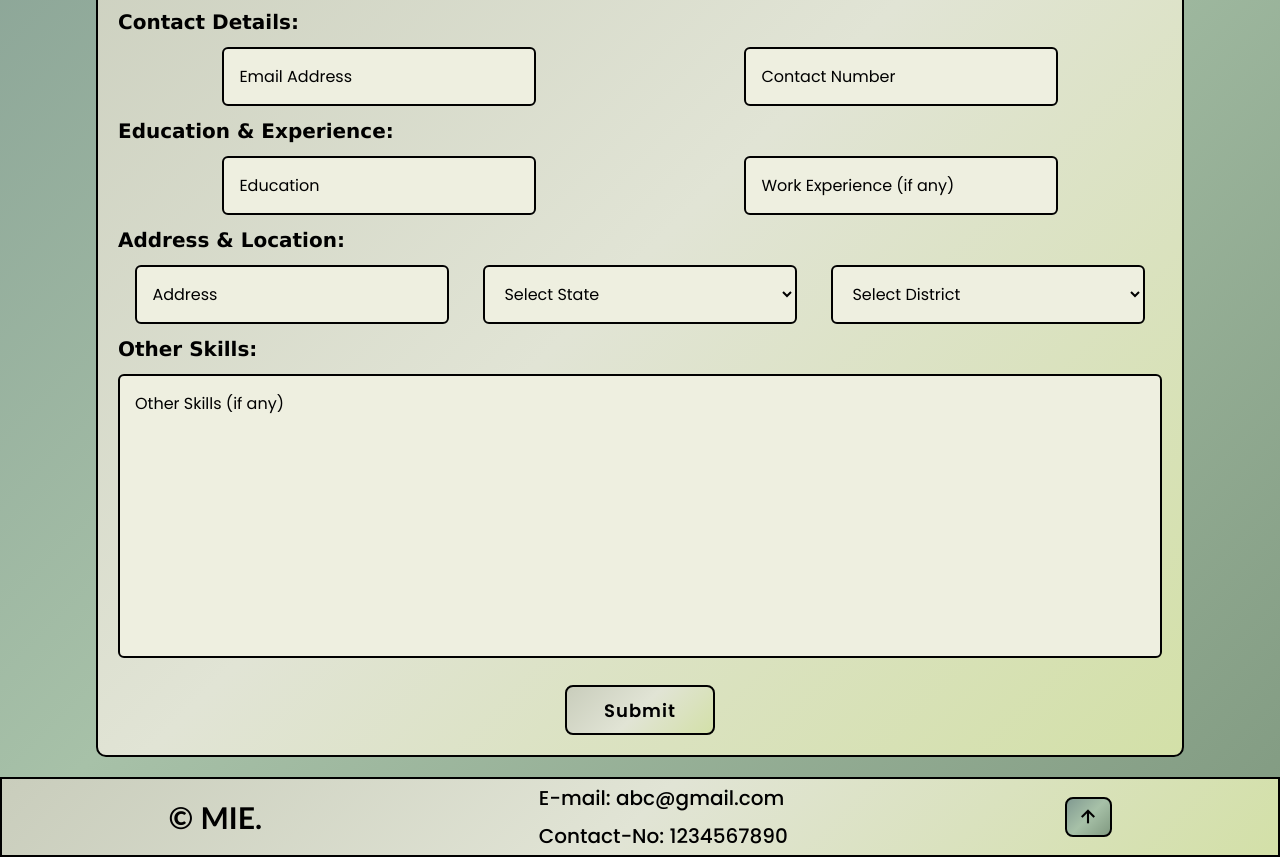
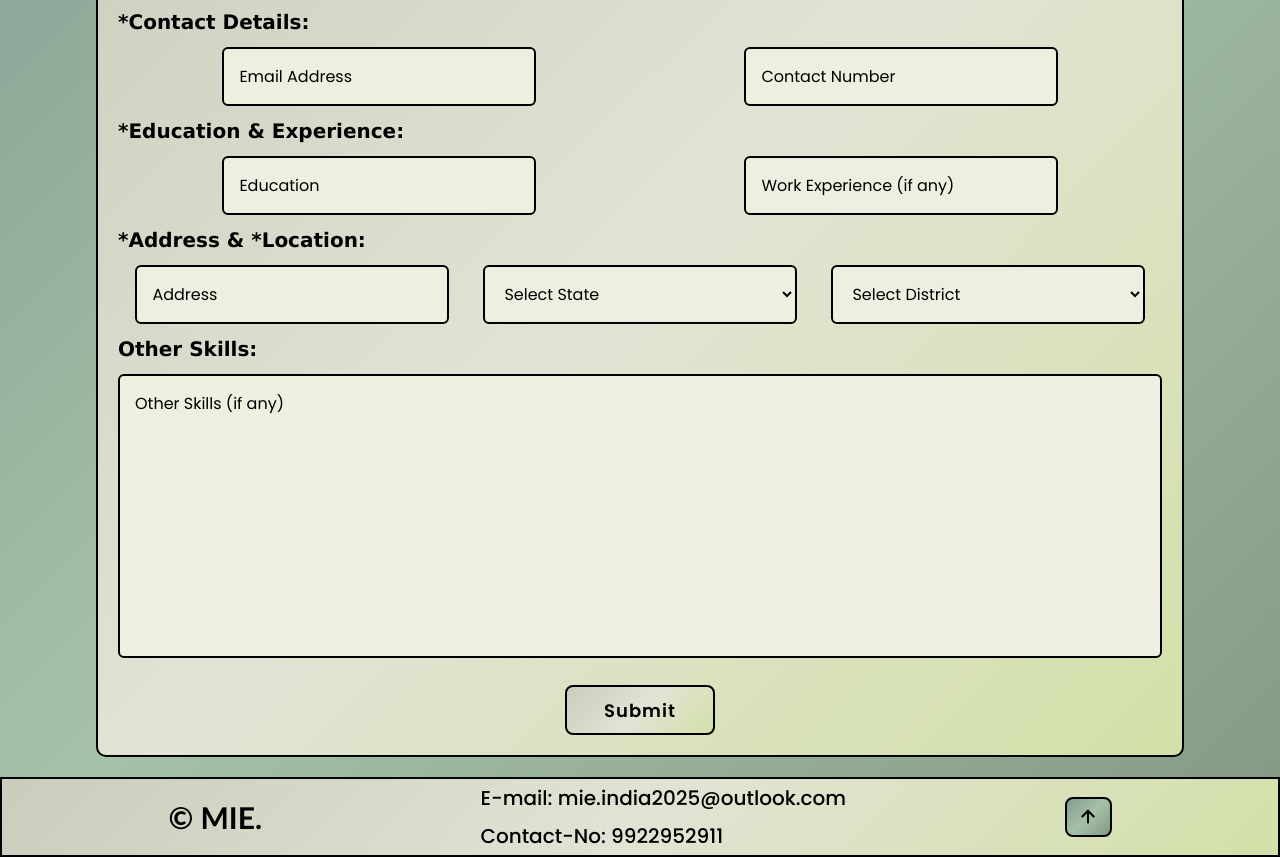
Before and after one commit to parth-1006/mie, a plain HTML site: page registration.html in a window 1280 px wide. Shown: the part 436-1293 px from the top of the page. Drawn offline with nearby package versions, Linux system fonts and the light colour scheme.

Commit message:
footer mail and no. added

```diff
--- a/js/script.js
+++ b/js/script.js
@@ -38,7 +38,7 @@ document.addEventListener("DOMContentLoaded", () => {
 });
 
 
-const scriptURL = 'https://script.google.com/macros/s/AKfycbxRbGlNhY4QiXPr-N2p84Syqt2d8b9G-Y9xDFKpX28T8gPm9AMgX4MKae3eYXbw9hKj0A/exec'; // <-- paste your Google Apps Script URL here
+const scriptURL = 'https://script.google.com/macros/s/AKfycbxRbGlNhY4QiXPr-N2p84Syqt2d8b9G-Y9xDFKpX28T8gPm9AMgX4MKae3eYXbw9hKj0A/exec';
 const form = document.forms['submit-to-google-sheet'];
 
 form.addEventListener('submit', e => {
--- a/registration.html
+++ b/registration.html
@@ -67,7 +67,7 @@
                 </div>
             </div>
 
-            <h1 class="head-2">Contact Details:</h1>
+            <h1 class="head-2">*Contact Details:</h1>
             <div class="input-box">
                 <div class="input-field">
                     <input type="email" name="email" placeholder="Email Address" required>
@@ -79,7 +79,7 @@
                 </div>
             </div>
 
-            <h1 class="head-2">Education & Experience:</h1>
+            <h1 class="head-2">*Education & Experience:</h1>
             <div class="input-box">
                 <div class="input-field">
                     <input type="text" name="education" placeholder="Education" required>
@@ -91,7 +91,7 @@
                 </div>
             </div>
 
-            <h1 class="head-2">Address & Location:</h1>
+            <h1 class="head-2">*Address & *Location:</h1>
             <div class="input-box">
                 <div class="input-field">
                     <input type="text" name="address" placeholder="Address" required>
@@ -132,8 +132,8 @@
             <h3 class="address">Address: xyz </h3>
         </div>
         <div class="footer-text">
-            <h2 class="email">E-mail: abc@gmail.com </h2>
-            <h2 class="number">Contact-No: 1234567890 </h2>
+            <h2 class="email">E-mail: mie.india2025@outlook.com </h2>
+            <h2 class="number">Contact-No: 9922952911 </h2>
         </div>
         <div class="footer-icon">
             <a href="#"><i class='bx bx-up-arrow-alt'></i></a>
```
Also changed, not shown: about.html (+2 -2 lines), index.html (+2 -2 lines).
